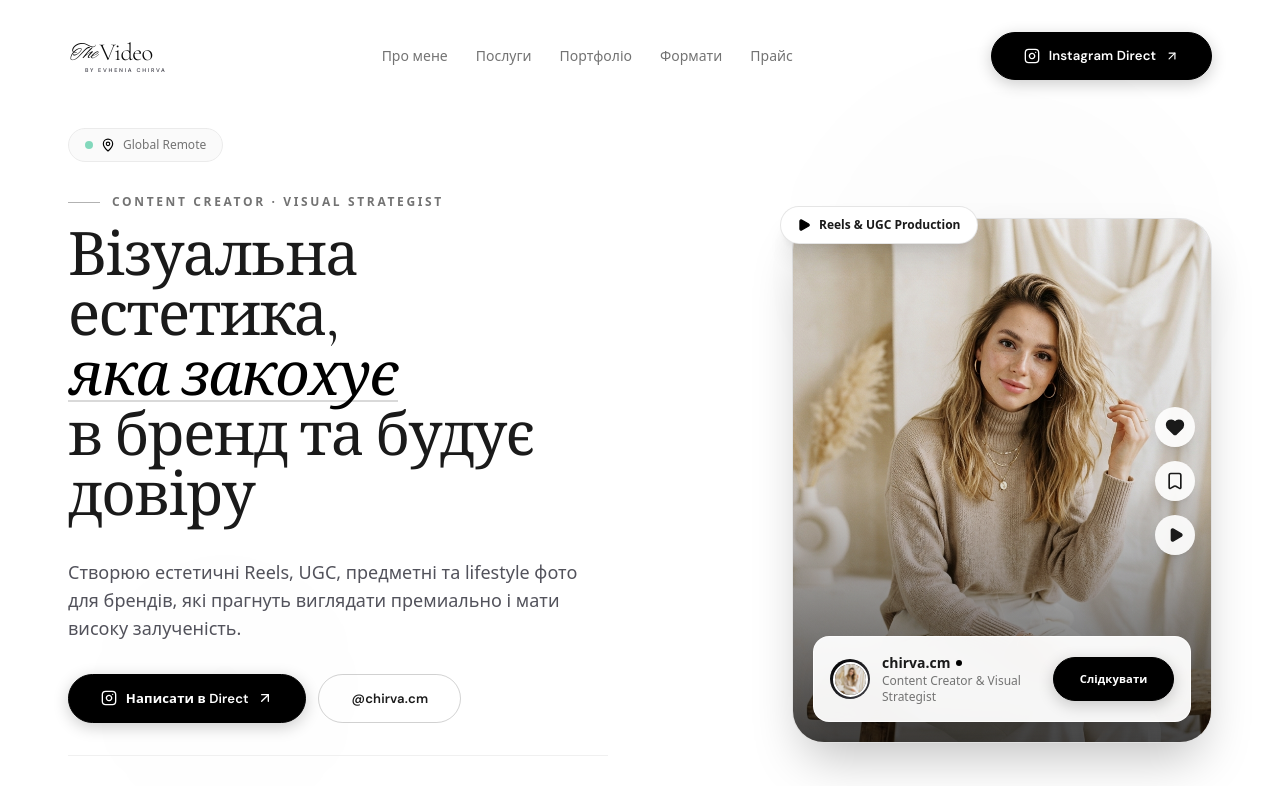
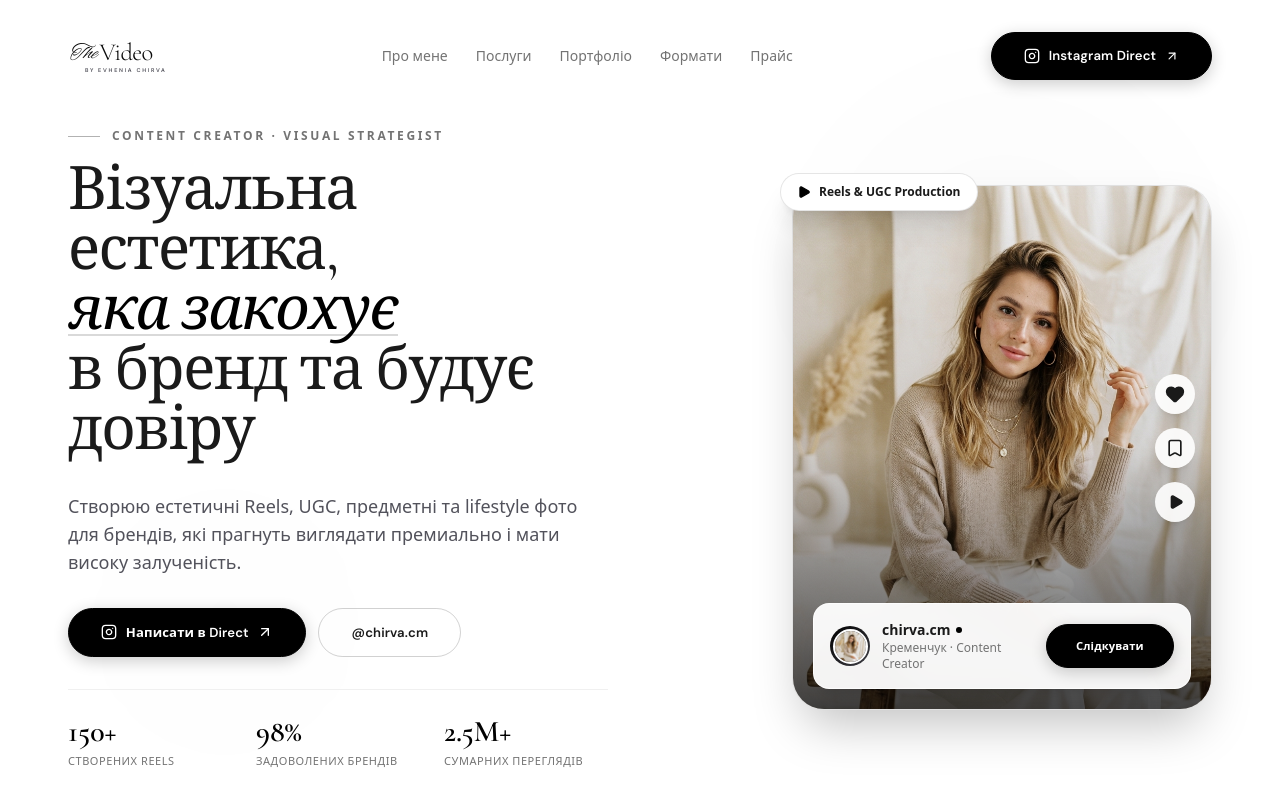
Before and after one commit to yankevych0210/CHIRVA-STUDIO, a React (Vite) app: page / in a window 1280 px wide. Shown: the top 786 px of the page. Built offline with nearby package versions, Linux system fonts and the light colour scheme; a web font is replaced by a local one.

Commit message:
fix: remove top location badge pill from Hero section and restore location details everywhere else

```diff
--- a/src/components/Footer.tsx
+++ b/src/components/Footer.tsx
@@ -21,7 +21,7 @@ export const Footer: React.FC = () => {
 
             <div className="text-xs text-white/40 font-medium uppercase tracking-wider flex items-center gap-1.5">
               <MapPin className="w-3.5 h-3.5 text-white/60 shrink-0" />
-              <span>Global Remote</span>
+              <span>Кременчук, Україна · Global Remote</span>
             </div>
           </div>
 
--- a/src/components/Hero.tsx
+++ b/src/components/Hero.tsx
@@ -1,4 +1,4 @@
-import { ArrowUpRight, MapPin, Play, Heart, Bookmark } from 'lucide-react';
+import { ArrowUpRight, Play, Heart, Bookmark } from 'lucide-react';
 import { InstagramIcon } from './Icons';
 import { CREATOR_INFO } from '../data/portfolioData';
 import { ScrollReveal } from './ScrollReveal';
@@ -22,15 +22,6 @@ export const Hero: React.FC<HeroProps> = ({ onOpenContact: _onOpenContact }) =>
 
           {/* Left: Text Content */}
           <div className="lg:col-span-6 flex flex-col items-start space-y-8">
-
-            {/* Location badge */}
-            <ScrollReveal animation="fade-up" delay={50}>
-              <div className="inline-flex items-center gap-2 px-4 py-2 rounded-full bg-[#FAFAFA] border border-[#EBEBEB] text-xs font-medium text-[#737373]">
-                <span className="w-2 h-2 rounded-full bg-emerald-500 animate-pulse" />
-                <MapPin className="w-3.5 h-3.5 text-black" />
-                <span>{CREATOR_INFO.location}</span>
-              </div>
-            </ScrollReveal>
 
             {/* Headline */}
             <ScrollReveal animation="fade-up" delay={150}>
@@ -148,7 +139,7 @@ export const Hero: React.FC<HeroProps> = ({ onOpenContact: _onOpenContact }) =>
                             <span>chirva.cm</span>
                             <span className="w-1.5 h-1.5 rounded-full bg-black" />
                           </div>
-                          <div className="text-xs text-[#737373]">Content Creator & Visual Strategist</div>
+                          <div className="text-xs text-[#737373]">Кременчук · Content Creator</div>
                         </div>
                         <a
                           href={CREATOR_INFO.instagramUrl}
--- a/src/components/InstagramCTA.tsx
+++ b/src/components/InstagramCTA.tsx
@@ -63,6 +63,8 @@ export const InstagramCTA: React.FC = () => {
             <div className="pt-6 border-t border-white/20 flex flex-wrap items-center justify-center gap-6 text-sm text-white/60 font-medium">
               <span>@{CREATOR_INFO.instagramHandle}</span>
               <span>·</span>
+              <span>Kremenchuk, Ukraine</span>
+              <span>·</span>
               <span className="inline-flex items-center gap-1">
                 <span>Fast Reply in Direct</span>
                 <Zap className="w-3.5 h-3.5 text-white/80" />
--- a/src/data/portfolioData.ts
+++ b/src/data/portfolioData.ts
@@ -3,7 +3,7 @@ import type { PortfolioItem, ServiceItem, PricingPlan, CooperationStep, Instagra
 export const CREATOR_INFO = {
   name: 'Женя Чирва',
   role: 'Content Creator & Visual Strategist',
-  location: 'Global Remote',
+  location: 'Кременчук, Україна • Global Remote',
   instagramHandle: 'chirva.cm',
   instagramUrl: 'https://www.instagram.com/chirva.cm/',
   telegramUrl: 'https://t.me/chirva_cm',
```
